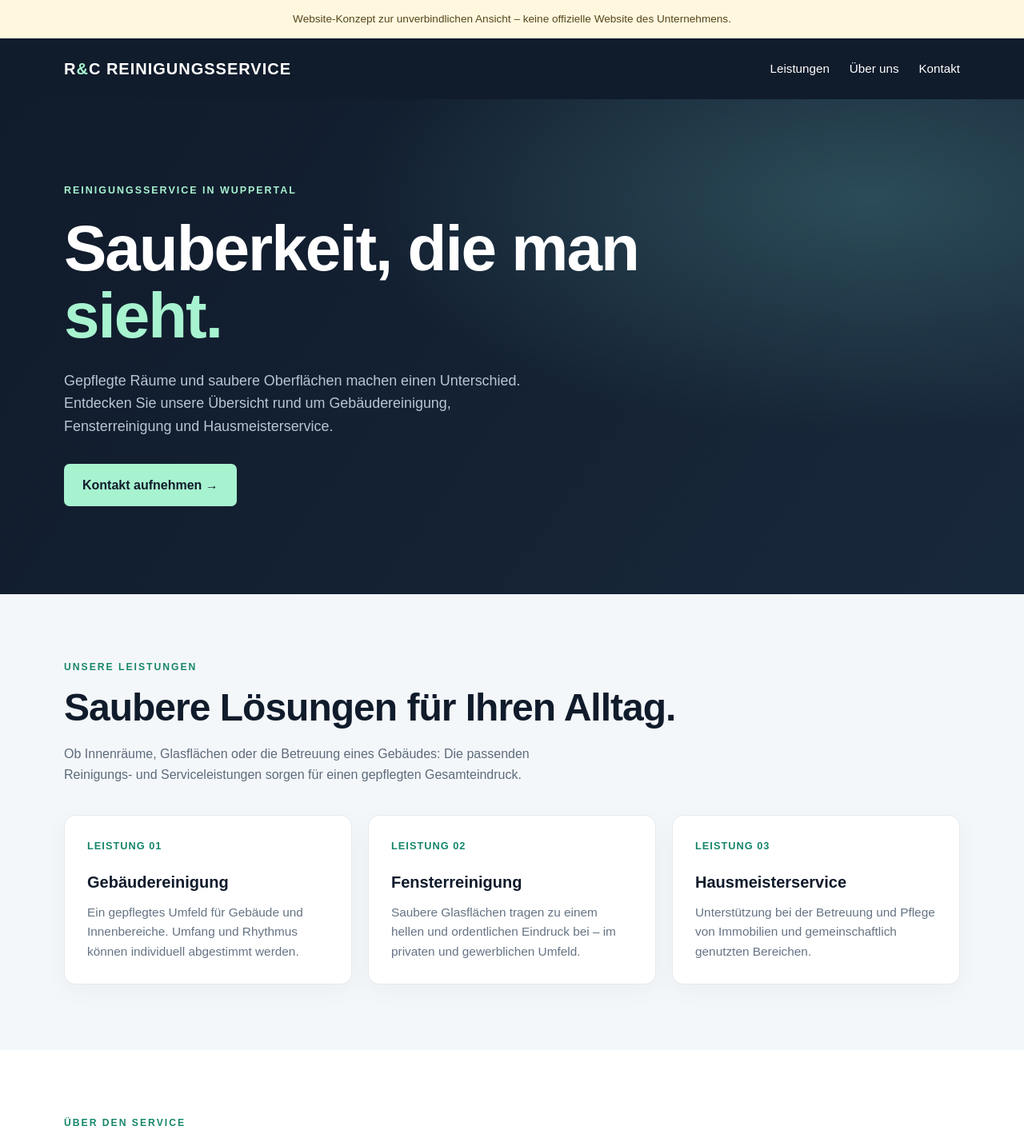
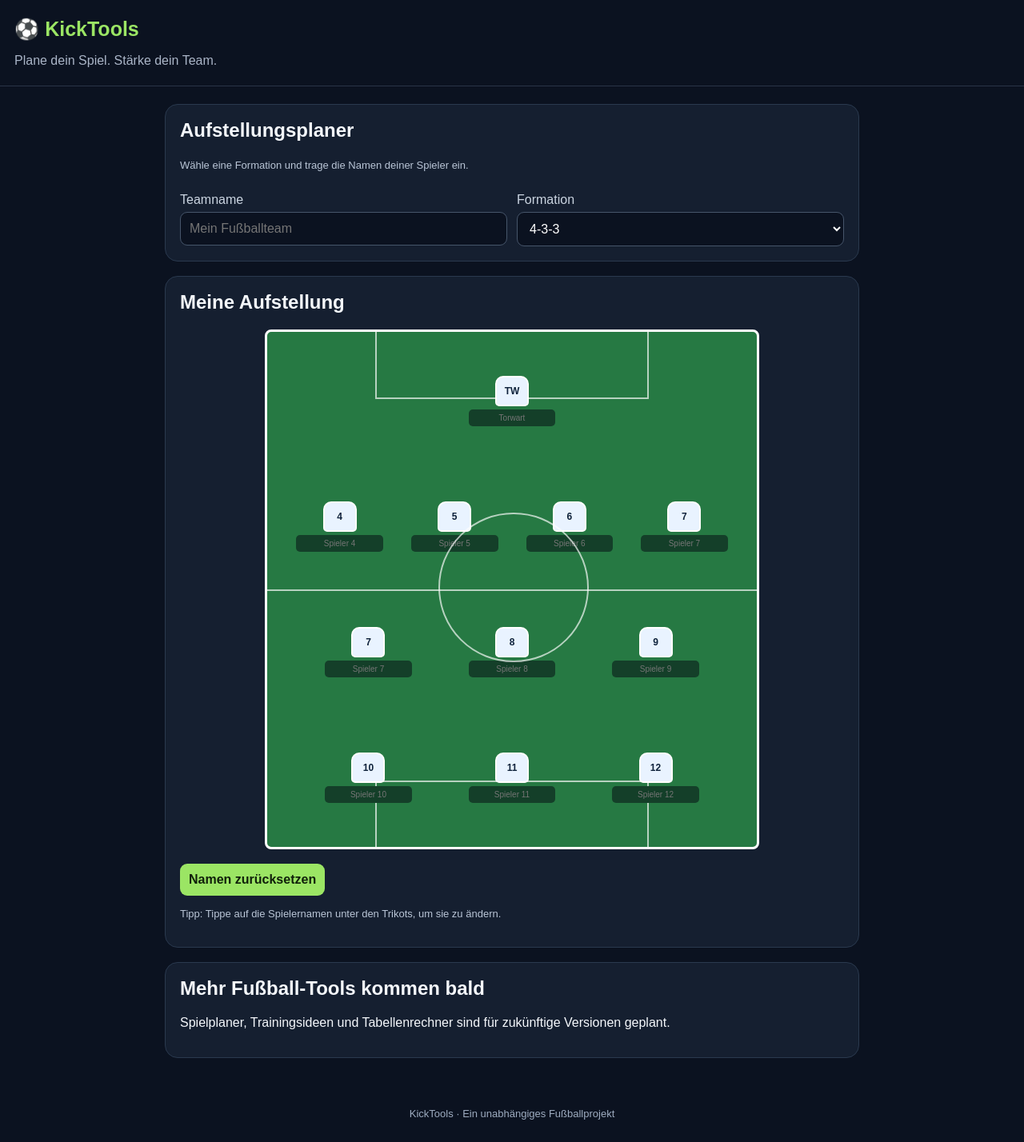
Before and after one commit to jashi-webdesign/-rc-reinigungsservice, a plain HTML site: page index.html in a window 1280 px wide. Shown: the top 1428 px of the page at 80% size. Drawn offline with Linux system fonts and the light colour scheme.

Commit message:
Erster KickTools-Prototyp

```diff
--- a/index.html
+++ b/index.html
@@ -3,400 +3,114 @@
 <html lang="de">
 <head>
 <meta charset="UTF-8">
-  <meta name="viewport" content="width=device-width, initial-scale=1.0">
-  <meta name="description" content="R&C Reinigungsservice in Wuppertal – Gebäudereinigung, Fensterreinigung und Hausmeisterservice.">
-  <title>R&C Reinigungsservice | Sauber. Zuverlässig. Professionell.</title>
+<meta name="viewport" content="width=device-width, initial-scale=1">
+<title>KickTools – Fußball smarter planen</title>
 <style>
-    :root {
-      --dark: #101b2b;
-      --dark2: #18283b;
-      --mint: #a7f3d0;
-      --white: #ffffff;
-      --muted: #b9c5d3;
-      --light: #f4f7fa;
-    }
-
-    * { box-sizing: border-box; margin: 0; padding: 0; }
-
-    html { scroll-behavior: smooth; }
-
-    body {
-      font-family: Arial, Helvetica, sans-serif;
-      color: var(--dark);
-      line-height: 1.6;
-      background: var(--white);
-    }
-
-    a { color: inherit; text-decoration: none; }
-
-    .container {
-      width: min(1120px, 90%);
-      margin: auto;
-    }
-
-    header {
-      background: var(--dark);
-      color: white;
-      padding: 22px 0;
-    }
-
-    .nav {
-      display: flex;
-      justify-content: space-between;
-      align-items: center;
-      gap: 20px;
-    }
-
-    .logo {
-      font-size: 1.25rem;
-      font-weight: 800;
-      letter-spacing: 1px;
-    }
-
-    .logo span { color: var(--mint); }
-
-    nav {
-      display: flex;
-      gap: 25px;
-      align-items: center;
-      font-size: 0.95rem;
-    }
-
-    nav a:hover { color: var(--mint); }
-
-    .hero {
-      background:
-        radial-gradient(ellipse at 85% 20%, #2c4c59 0%, transparent 42%),
-        linear-gradient(125deg, var(--dark), var(--dark2));
-      color: white;
-      padding: 105px 0 110px;
-    }
-
-    .eyebrow {
-      color: var(--mint);
-      text-transform: uppercase;
-      letter-spacing: 2px;
-      font-size: 0.78rem;
-      font-weight: 700;
-      margin-bottom: 20px;
-    }
-
-    h1 {
-      max-width: 760px;
-      font-size: clamp(2.5rem, 7vw, 5rem);
-      line-height: 1.05;
-      letter-spacing: -2px;
-      margin-bottom: 25px;
-    }
-
-    h1 span { color: var(--mint); }
-
-    .hero p {
-      max-width: 600px;
-      color: var(--muted);
-      font-size: 1.12rem;
-      margin-bottom: 32px;
-    }
-
-    .button {
-      display: inline-block;
-      background: var(--mint);
-      color: var(--dark);
-      padding: 14px 23px;
-      border-radius: 7px;
-      font-weight: 800;
-      transition: transform 0.2s, background 0.2s;
-    }
-
-    .button:hover {
-      transform: translateY(-2px);
-      background: #c3f9e0;
-    }
-
-    .section { padding: 82px 0; }
-
-    .section-light { background: var(--light); }
-
-    .section-label {
-      color: #16866b;
-      text-transform: uppercase;
-      letter-spacing: 2px;
-      font-size: 0.76rem;
-      font-weight: 800;
-      margin-bottom: 12px;
-    }
-
-    h2 {
-      font-size: clamp(2rem, 4vw, 3rem);
-      line-height: 1.15;
-      margin-bottom: 18px;
-      letter-spacing: -1px;
-    }
-
-    .intro {
-      max-width: 650px;
-      color: #5d6b7b;
-      margin-bottom: 38px;
-    }
-
-    .services {
-      display: grid;
-      grid-template-columns: repeat(3, 1fr);
-      gap: 20px;
-    }
-
-    .service {
-      background: white;
-      border: 1px solid #e4eaf0;
-      border-radius: 14px;
-      padding: 28px;
-      box-shadow: 0 8px 30px rgba(16, 27, 43, 0.04);
-    }
-
-    .service-number {
-      color: #16866b;
-      font-size: 0.8rem;
-      font-weight: 800;
-      letter-spacing: 1px;
-      margin-bottom: 18px;
-    }
-
-    .service h3 {
-      font-size: 1.25rem;
-      margin-bottom: 10px;
-    }
-
-    .service p { color: #657384; font-size: 0.96rem; }
-
-    .about-grid {
-      display: grid;
-      grid-template-columns: 1fr 1fr;
-      gap: 55px;
-      align-items: center;
-    }
-
-    .about-panel {
-      background: var(--dark);
-      color: white;
-      padding: 38px;
-      border-radius: 16px;
-    }
-
-    .about-panel h3 {
-      font-size: 1.5rem;
-      margin-bottom: 15px;
-    }
-
-    .about-panel p { color: var(--muted); }
-
-    .about-copy p {
-      color: #5d6b7b;
-      margin-bottom: 16px;
-    }
-
-    .contact {
-      background: var(--dark);
-      color: white;
-    }
-
-    .contact .section-label { color: var(--mint); }
-
-    .contact .intro { color: var(--muted); }
-
-    .contact-grid {
-      display: grid;
-      grid-template-columns: 1fr 1fr;
-      gap: 25px;
-    }
-
-    .contact-card {
-      border: 1px solid #344457;
-      border-radius: 12px;
-      padding: 25px;
-    }
-
-    .contact-card h3 {
-      color: var(--mint);
-      margin-bottom: 8px;
-    }
-
-    .contact-card p { color: var(--muted); }
-
-    .contact-card a {
-      color: white;
-      text-decoration: underline;
-      text-underline-offset: 4px;
-    }
-
-    footer {
-      background: #0b1320;
-      color: #9ba9b9;
-      padding: 25px 0;
-      font-size: 0.85rem;
-    }
-
-    .footer-inner {
-      display: flex;
-      justify-content: space-between;
-      gap: 20px;
-      flex-wrap: wrap;
-    }
-
-    .notice {
-      background: #fff8df;
-      color: #55461b;
-      padding: 13px 0;
-      font-size: 0.85rem;
-      text-align: center;
-    }
-
-    @media (max-width: 760px) {
-      .nav { align-items: flex-start; flex-direction: column; }
-      nav { flex-wrap: wrap; gap: 15px; }
-      .hero { padding: 75px 0; }
-      .services, .about-grid, .contact-grid { grid-template-columns: 1fr; }
-      .about-grid { gap: 25px; }
-      .section { padding: 60px 0; }
-      h1 { letter-spacing: -1px; }
-    }
+*{box-sizing:border-box}
+body{margin:0;font-family:Arial,sans-serif;background:#0b1220;color:#f4f7fb}
+header{padding:22px 18px;border-bottom:1px solid #293447}
+.logo{font-size:25px;font-weight:800;color:#9be564}
+header p{color:#aab5c7;margin-bottom:0}
+main{max-width:900px;margin:auto;padding:22px 16px}
+.panel{background:#151f30;border:1px solid #2a394e;border-radius:16px;padding:18px;margin-bottom:18px}
+h2{margin-top:0}
+label{display:block;margin:12px 0 6px;color:#cbd5e1}
+input,select,button{font:inherit;border-radius:9px;padding:11px;border:1px solid #46556a}
+input,select{background:#0b1220;color:white;width:100%}
+button{background:#9be564;color:#10200a;border:0;font-weight:bold;cursor:pointer}
+.controls{display:grid;grid-template-columns:1fr 1fr;gap:12px}
+.pitch{position:relative;background:#267943;border:3px solid white;border-radius:8px;aspect-ratio:0.72;max-height:650px;margin:18px auto;overflow:hidden}
+.pitch:before{content:"";position:absolute;left:0;right:0;top:50%;border-top:2px solid #ffffffaa}
+.pitch:after{content:"";position:absolute;width:30%;aspect-ratio:1;left:35%;top:calc(50% - 15%);border:2px solid #ffffffaa;border-radius:50%}
+.boxline{position:absolute;left:22%;width:56%;height:13%;border:2px solid #ffffffaa}
+.boxline.top{top:0;border-top:0}
+.boxline.bottom{bottom:0;border-bottom:0}
+.players{position:absolute;inset:0;display:grid;grid-template-rows:repeat(4,1fr);align-items:center;justify-items:center;padding:8px 4px}
+.line{display:flex;justify-content:space-evenly;align-items:center;width:100%;gap:3px}
+.player{display:flex;flex-direction:column;align-items:center;width:24%;min-width:0;gap:4px}
+.shirt{display:grid;place-items:center;background:#e9f3ff;color:#10233c;border-radius:10px 10px 5px 5px;width:35px;height:32px;font-size:12px;font-weight:bold;border:2px solid white}
+.player input{font-size:10px;padding:5px 2px;text-align:center;border:0;background:#143f29;min-width:0;width:100%;border-radius:5px}
+.note{font-size:13px;color:#b9c5d6;line-height:1.5}
+footer{text-align:center;color:#9eacc0;padding:22px;font-size:13px}
+@media(min-width:600px){.pitch{aspect-ratio:0.95}.player{width:18%}.shirt{width:42px;height:38px}}
 </style>
 </head>
 <body>
-
-  <div class="notice">
-    Website-Konzept zur unverbindlichen Ansicht – keine offizielle Website des Unternehmens.
+<header>
+  <div class="logo">⚽ KickTools</div>
+  <p>Plane dein Spiel. Stärke dein Team.</p>
+</header>
+<main>
+  <section class="panel">
+    <h2>Aufstellungsplaner</h2>
+    <p class="note">Wähle eine Formation und trage die Namen deiner Spieler ein.</p>
+    <div class="controls">
+      <div>
+        <label for="team">Teamname</label>
+        <input id="team" placeholder="Mein Fußballteam" maxlength="50">
       </div>
-
-  <header>
-    <div class="container nav">
-      <a class="logo" href="#start">R<span>&</span>C REINIGUNGSSERVICE</a>
-      <nav aria-label="Hauptnavigation">
-        <a href="#leistungen">Leistungen</a>
-        <a href="#ueber-uns">Über uns</a>
-        <a href="#kontakt">Kontakt</a>
-      </nav>
-    </div>
-  </header>
-
-  <main>
-    <section class="hero" id="start">
-      <div class="container">
-        <div class="eyebrow">Reinigungsservice in Wuppertal</div>
-        <h1>Sauberkeit, die man <span>sieht.</span></h1>
-        <p>
-          Gepflegte Räume und saubere Oberflächen machen einen Unterschied.
-          Entdecken Sie unsere Übersicht rund um Gebäudereinigung,
-          Fensterreinigung und Hausmeisterservice.
-        </p>
-        <a class="button" href="#kontakt">Kontakt aufnehmen →</a>
-      </div>
-    </section>
-
-    <section class="section section-light" id="leistungen">
-      <div class="container">
-        <div class="section-label">Unsere Leistungen</div>
-        <h2>Saubere Lösungen für Ihren Alltag.</h2>
-        <p class="intro">
-          Ob Innenräume, Glasflächen oder die Betreuung eines Gebäudes:
-          Die passenden Reinigungs- und Serviceleistungen sorgen für einen
-          gepflegten Gesamteindruck.
-        </p>
-
-        <div class="services">
-          <article class="service">
-            <div class="service-number">LEISTUNG 01</div>
-            <h3>Gebäudereinigung</h3>
-            <p>
-              Ein gepflegtes Umfeld für Gebäude und Innenbereiche.
-              Umfang und Rhythmus können individuell abgestimmt werden.
-            </p>
-          </article>
-
-          <article class="service">
-            <div class="service-number">LEISTUNG 02</div>
-            <h3>Fensterreinigung</h3>
-            <p>
-              Saubere Glasflächen tragen zu einem hellen und ordentlichen
-              Eindruck bei – im privaten und gewerblichen Umfeld.
-            </p>
-          </article>
-
-          <article class="service">
-            <div class="service-number">LEISTUNG 03</div>
-            <h3>Hausmeisterservice</h3>
-            <p>
-              Unterstützung bei der Betreuung und Pflege von Immobilien
-              und gemeinschaftlich genutzten Bereichen.
-            </p>
-          </article>
+      <div>
+        <label for="formation">Formation</label>
+        <select id="formation">
+          <option value="433">4-3-3</option>
+          <option value="442">4-4-2</option>
+          <option value="4231">4-2-3-1</option>
+        </select>
       </div>
     </div>
   </section>
-
-    <section class="section" id="ueber-uns">
-      <div class="container about-grid">
-        <div class="about-copy">
-          <div class="section-label">Über den Service</div>
-          <h2>Ein gepflegtes Gebäude beginnt mit Aufmerksamkeit.</h2>
-          <p>
-            Ein sauberer Arbeitsplatz, ordentliche Gemeinschaftsflächen
-            und gepflegte Glasflächen schaffen einen positiven Eindruck.
-          </p>
-          <p>
-            Dieser Website-Entwurf stellt mögliche Informationen und
-            Leistungen übersichtlich dar. Aussagen zu konkreten Abläufen,
-            Preisen oder Garantien müssen vor einer Veröffentlichung
-            vom Unternehmen bestätigt werden.
-          </p>
+  <section class="panel">
+    <h2 id="pitchTitle">Meine Aufstellung</h2>
+    <div class="pitch">
+      <div class="boxline top"></div>
+      <div class="boxline bottom"></div>
+      <div class="players" id="players"></div>
     </div>
-
-        <div class="about-panel">
-          <h3>Was zählt?</h3>
-          <p>
-            Klare Absprachen, passende Leistungen und eine gute Erreichbarkeit
-            helfen dabei, die richtige Reinigungslösung zu finden.
-          </p>
-        </div>
-      </div>
+    <button id="reset" type="button">Namen zurücksetzen</button>
+    <p class="note">Tipp: Tippe auf die Spielernamen unter den Trikots, um sie zu ändern.</p>
   </section>
-
-    <section class="section contact" id="kontakt">
-      <div class="container">
-        <div class="section-label">Kontakt</div>
-        <h2>Sie möchten mehr erfahren?</h2>
-        <p class="intro">
-          Für Anfragen zu Leistungen und Terminen können Sie die folgenden
-          Kontaktdaten nutzen. Bitte prüfen Sie die Angaben vor einer
-          Veröffentlichung.
-        </p>
-
-        <div class="contact-grid">
-          <div class="contact-card">
-            <h3>Telefon</h3>
-            <p>
-              <a href="tel:+4920229531205">0202 29531205</a>
-            </p>
-          </div>
-
-          <div class="contact-card">
-            <h3>Adresse</h3>
-            <p>Anilinstr. 8<br>42115 Wuppertal</p>
-          </div>
-        </div>
-      </div>
+  <section class="panel">
+    <h2>Mehr Fußball-Tools kommen bald</h2>
+    <p>Spielplaner, Trainingsideen und Tabellenrechner sind für zukünftige Versionen geplant.</p>
   </section>
 </main>
-
-  <footer>
-    <div class="container footer-inner">
-      <span>© <span id="year"></span> R&C Reinigungsservice – Website-Konzept</span>
-      <span>Entwurf, nicht offiziell freigegeben</span>
-    </div>
-  </footer>
-
+<footer>KickTools · Ein unabhängiges Fußballprojekt</footer>
 <script>
-    document.getElementById("year").textContent = new Date().getFullYear();
+const formations = {
+  "433":[1,4,3,3],
+  "442":[1,4,4,2],
+  "4231":[1,4,2,3,1]
+};
+const players = document.getElementById("players");
+function draw(){
+  players.innerHTML="";
+  formations[document.getElementById("formation").value].forEach((count,row)=>{
+    const line=document.createElement("div");
+    line.className="line";
+    for(let i=0;i<count;i++){
+      const p=document.createElement("div");
+      p.className="player";
+      const shirt=document.createElement("div");
+      shirt.className="shirt";
+      shirt.textContent=row===0?"TW":String(row*3+i+1);
+      const name=document.createElement("input");
+      name.placeholder=row===0?"Torwart":"Spieler "+(row*3+i+1);
+      name.setAttribute("aria-label","Spielername");
+      name.maxLength=24;
+      p.append(shirt,name);
+      line.append(p);
+    }
+    players.append(line);
+  });
+}
+document.getElementById("formation").addEventListener("change",draw);
+document.getElementById("team").addEventListener("input",e=>{
+  document.getElementById("pitchTitle").textContent=e.target.value.trim()||"Meine Aufstellung";
+});
+document.getElementById("reset").addEventListener("click",()=>{
+  players.querySelectorAll("input").forEach(input=>input.value="");
+});
+draw();
 </script>
-
 </body>
 </html>
```
Lines whose indentation alone changed are shown as unchanged.
